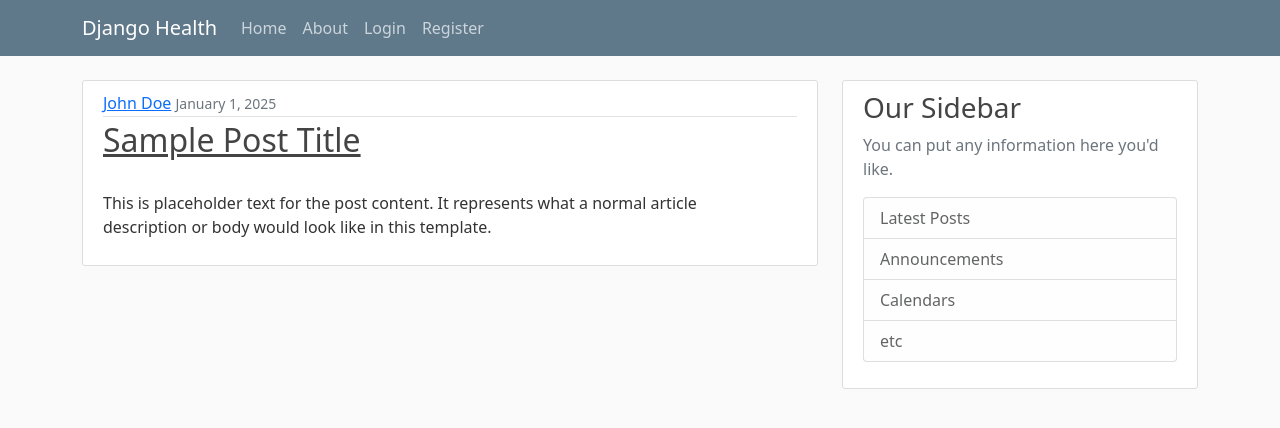
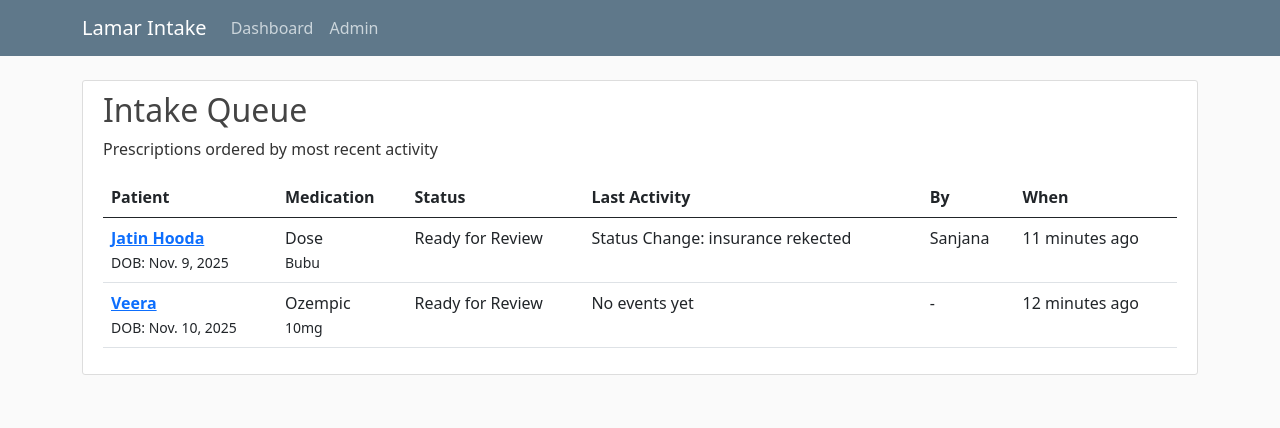
Before and after one commit to anuzzzzz/djangotest, a Django app: page / in a window 1280 px wide. Shown: the top 428 px of the page. Run offline with Django 5.2, Linux system fonts and the light colour scheme; data comes from the database, SQL or seed files in the repository; both versions use the stored data as it was after the commit.

Commit message:
added all the html views

```diff
--- a/health/models.py
+++ b/health/models.py
@@ -57,7 +57,7 @@ class Prescription(models.Model):
 
     def save(self, *args, **kwargs):
         self.full_clean()
-        super().save(*args, **kwargs)  # Fixed: super() needs parentheses
+        super().save(*args, **kwargs)
 
     def __str__(self):
         return f"{self.patient_name} - {self.medication_name}"
@@ -86,7 +86,7 @@ class Event(models.Model):
         ordering = ['-created_at']
 
     def clean(self):
-        super().clean()  # Added missing super().clean()
+        super().clean()
 
         if self.description and not self.description.strip():
             raise ValidationError({'description': 'Description cannot be empty'})
@@ -97,7 +97,7 @@ class Event(models.Model):
             if self.performed_by.strip().isdigit():
                 raise ValidationError({'performed_by': 'Name cannot have digits'})
 
-    def save(self, *args, **kwargs):  # Fixed: indentation
+    def save(self, *args, **kwargs):
         """Override save to enforce validation and update prescription timestamp."""
         self.full_clean()
         super().save(*args, **kwargs)
--- a/health/templates/health/base.html
+++ b/health/templates/health/base.html
@@ -11,52 +11,30 @@
 
     <link rel="stylesheet" type="text/css" href="{% static 'health/main.css' %}">
     {% if title %}
-        <title> Home - {{ title }}</title>
+        <title>{{ title }}</title>
     {% else %}
-        <title> Health </title>
+        <title>Lamar Intake</title>
     {% endif %}
 </head>
 <body>
     <header class="site-header">
     <nav class="navbar navbar-expand-md navbar-dark bg-steel fixed-top">
         <div class="container">
-        <a class="navbar-brand mr-4" href="{% url 'health-home' %}">Django Health</a>
+        <a class="navbar-brand mr-4" href="{% url 'dashboard' %}">Lamar Intake</a>
         <button class="navbar-toggler" type="button" data-toggle="collapse" data-target="#navbarToggle" aria-controls="navbarToggle" aria-expanded="false" aria-label="Toggle navigation">
         <span class="navbar-toggler-icon"></span>
         </button>
         <div class="collapse navbar-collapse" id="navbarToggle">
             <div class="navbar-nav mr-auto">
-            <a class="nav-item nav-link" href="{% url 'health-home' %}">Home</a>
-            <a class="nav-item nav-link" href="/about">About</a>
-            </div>
-            <!-- Navbar Right Side -->
-            <div class="navbar-nav">
-            <a class="nav-item nav-link" href="#">Login</a>
-            <a class="nav-item nav-link" href="#">Register</a>
+            <a class="nav-item nav-link" href="{% url 'dashboard' %}">Dashboard</a>
+            <a class="nav-item nav-link" href="/admin/">Admin</a>
             </div>
         </div>
         </div>
     </nav>
     </header>
     <main role="main" class="container">
-    <div class="row">
-        <div class="col-md-8">
         {% block content %}{% endblock %}
-        </div>
-        <div class="col-md-4">
-        <div class="content-section">
-            <h3>Our Sidebar</h3>
-            <p class='text-muted'>You can put any information here you'd like.
-            <ul class="list-group">
-                <li class="list-group-item list-group-item-light">Latest Posts</li>
-                <li class="list-group-item list-group-item-light">Announcements</li>
-                <li class="list-group-item list-group-item-light">Calendars</li>
-                <li class="list-group-item list-group-item-light">etc</li>
-            </ul>
-            </p>
-        </div>
-        </div>
-    </div>
     </main>
 
     <script src="https://cdn.jsdelivr.net/npm/bootstrap@5.0.2/dist/js/bootstrap.bundle.min.js" integrity="sha384-MrcW6ZMFYlzcLA8Nl+NtUVF0sA7MsXsP1UyJoMp4YLEuNSfAP+JcXn/tWtIaxVXM" crossorigin="anonymous"></script>
--- /dev/null
+++ b/health/templates/health/dashboard.html
@@ -0,0 +1,62 @@
+{% extends "health/base.html" %}
+{% block content %}
+    <div class="content-section">
+        <h2>Intake Queue</h2>
+        <p>Prescriptions ordered by most recent activity</p>
+
+        {% if prescriptions %}
+            <table class="table">
+                <thead>
+                    <tr>
+                        <th>Patient</th>
+                        <th>Medication</th>
+                        <th>Status</th>
+                        <th>Last Activity</th>
+                        <th>By</th>
+                        <th>When</th>
+                    </tr>
+                </thead>
+                <tbody>
+                    {% for prescription in prescriptions %}
+                    <tr>
+                        <td>
+                            <a href="{% url 'prescription_detail' prescription.pk %}">
+                                <strong>{{ prescription.patient_name }}</strong>
+                            </a>
+                            <br>
+                            <small>DOB: {{ prescription.patient_dob }}</small>
+                        </td>
+                        <td>
+                            {{ prescription.medication_name }}<br>
+                            <small>{{ prescription.medication_dose }}</small>
+                        </td>
+                        <td>
+                            {{ prescription.get_status_display }}
+                        </td>
+                        <td>
+                            {% if prescription.latest_event %}
+                                {{ prescription.latest_event.get_event_type_display }}:
+                                {{ prescription.latest_event.description|truncatewords:10 }}
+                            {% else %}
+                                No events yet
+                            {% endif %}
+                        </td>
+                        <td>
+                            {% if prescription.latest_event %}
+                                {{ prescription.latest_event.performed_by }}
+                            {% else %}
+                                -
+                            {% endif %}
+                        </td>
+                        <td>
+                            {{ prescription.updated_at|timesince }} ago
+                        </td>
+                    </tr>
+                    {% endfor %}
+                </tbody>
+            </table>
+        {% else %}
+            <p>No prescriptions in queue yet. <a href="/admin/">Create one in admin</a>.</p>
+        {% endif %}
+    </div>
+{% endblock %}
--- a/health/templates/health/home.html
+++ /dev/null
@@ -1,19 +0,0 @@
-{% extends "health/base.html" %}
-{% block content %}
-    <article class="media content-section">
-    <div class="media-body">
-        <div class="article-metadata">
-        <a class="mr-2" href="#">John Doe</a>
-        <small class="text-muted">January 1, 2025</small>
-        </div>
-        <h2><a class="article-title" href="#">Sample Post Title</a></h2>
-        <p class="article-content">
-        This is placeholder text for the post content. It represents what a normal article
-        description or body would look like in this template.
-        </p>
-    </div>
-    </article>
-
-
-
-{% endblock %}
--- a/health/urls.py
+++ b/health/urls.py
@@ -3,5 +3,7 @@ from django.urls import path
 from . import views
 
 urlpatterns = [
-    path('', views.home, name = 'health-home'),
+    path('', views.dashboard, name = 'dashboard'),
+    path('prescription/<int:pk>/', views.prescription_detail, name = 'prescription_detail'),
+
 ]
--- a/health/views.py
+++ b/health/views.py
@@ -1,7 +1,48 @@
-from django.shortcuts import render
-from django.http import HttpResponse
+from django.shortcuts import render, get_object_or_404, redirect
+from .models import Prescription, Event
+from django.contrib import messages
+
 
 # Create your views here.
 
-def home(request):
-    return render(request, 'health/home.html')
+def dashboard(request):
+    prescriptions = Prescription.objects.all()
+
+    for prescription in prescriptions:
+        prescription.latest_event = prescription.events.first()
+
+
+    context = {
+        'prescriptions': prescriptions,
+        'title': 'Intake Dashboard'
+    }
+
+    return render(request, 'health/dashboard.html', context)  # Fixed: render() not (render, ...)
+
+
+def prescription_detail(request, pk):
+    prescription = get_object_or_404(Prescription, pk=pk)
+    events = prescription.events.all()
+
+    if request.method == 'POST':
+        try:
+            event = Event(
+                prescription=prescription,
+                performed_by=request.POST.get('performed_by', '').strip(),
+                event_type=request.POST.get('event_type', 'NOTE'),
+                description=request.POST.get('description', '').strip()
+            )  # Fixed: closing parenthesis here
+            event.save()  # Fixed: moved outside Event() constructor
+            messages.success(request, "Event added successfully")
+            return redirect('prescription_detail', pk=pk)
+        except Exception as e:
+            messages.error(request, f'Error adding event: {str(e)}')
+
+    context = {
+        'prescription': prescription,
+        'events': events,
+        'title': f'Prescription - {prescription.patient_name}',
+        'event_types': Event.EVENT_TYPES,
+    }
+
+    return render(request, 'health/prescription_detail.html', context)
```
Also changed, not shown: health/templates/health/prescription_detail.html (added, +88 -0 lines), db.sqlite3.
